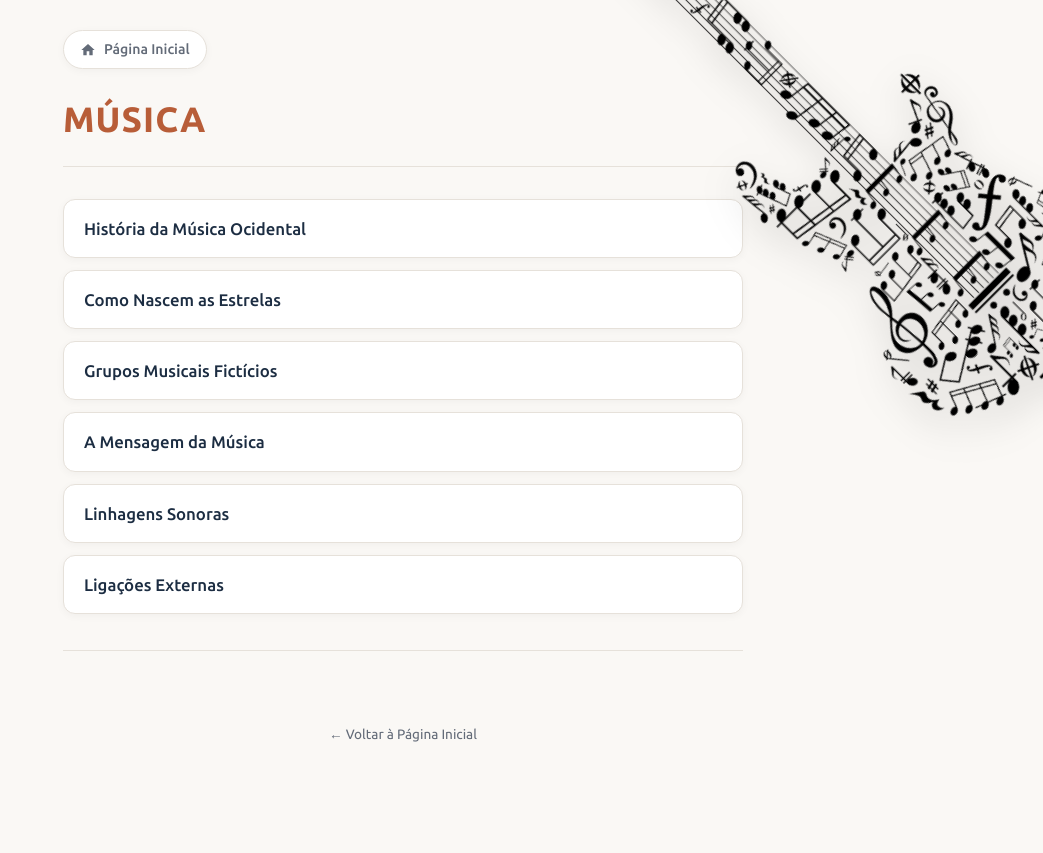
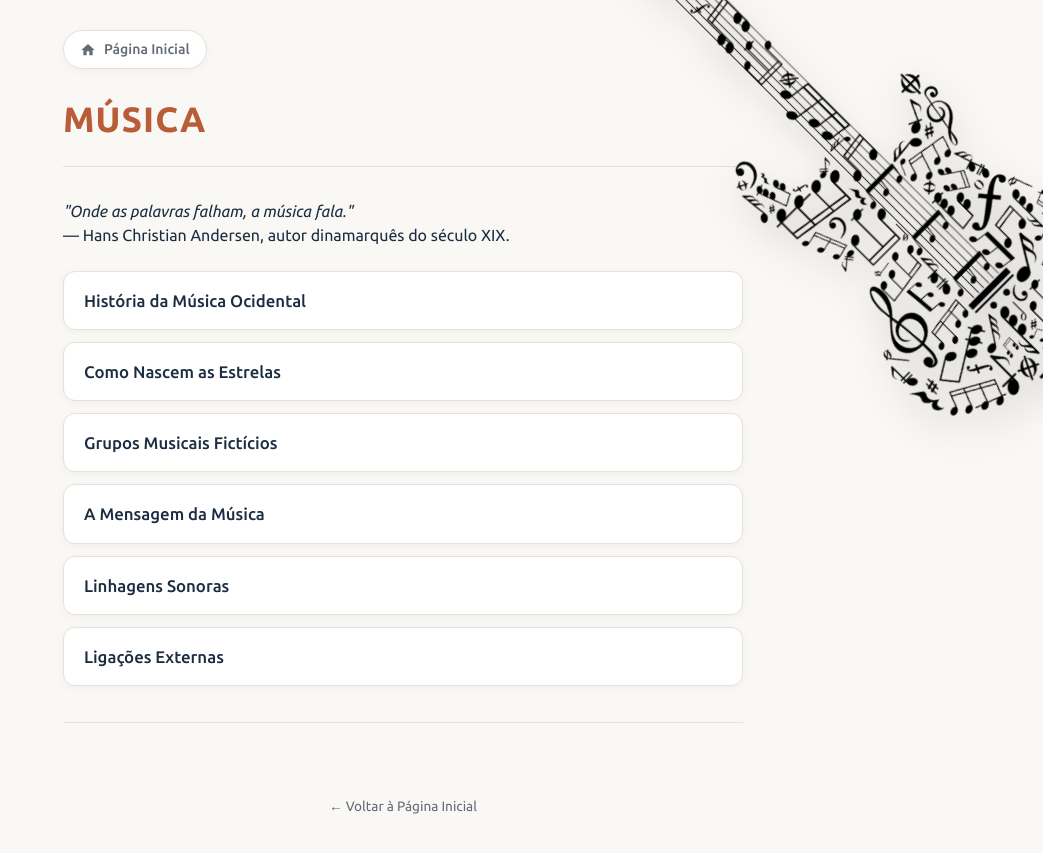
Before and after one commit to joaquim-capitao/musica, a Jekyll site: the page index.html, which Jekyll copies as it is, in a window 1280 px wide. Shown: the top 853 px of the page, without its empty margins (237-1280 px from the left). Built offline with Jekyll 4.4.1, drawn with Linux system fonts in a browser that asks for light colours.

Commit message:
Add quote about music by Hans Christian Andersen
Added a quote and author information about music.

```diff
--- a/index.html
+++ b/index.html
@@ -265,6 +265,10 @@
       <h1 id="musica">Música</h1>
     </header>
 
+    <p><em>"Onde as palavras falham, a música fala."</em></p>
+    <p>— Hans Christian Andersen, autor dinamarquês do século XIX.</p>
+    <br>
+
     <ul class="chronicles-list" id="chronicles-list">
       <li><a href="https://joaquim-capitao.github.io/musica/historia"><span class="title">História da Música Ocidental</span></a></li>
       <li><a href="https://joaquim-capitao.github.io/musica/artistas"><span class="title">Como Nascem as Estrelas</span></a></li>
```
